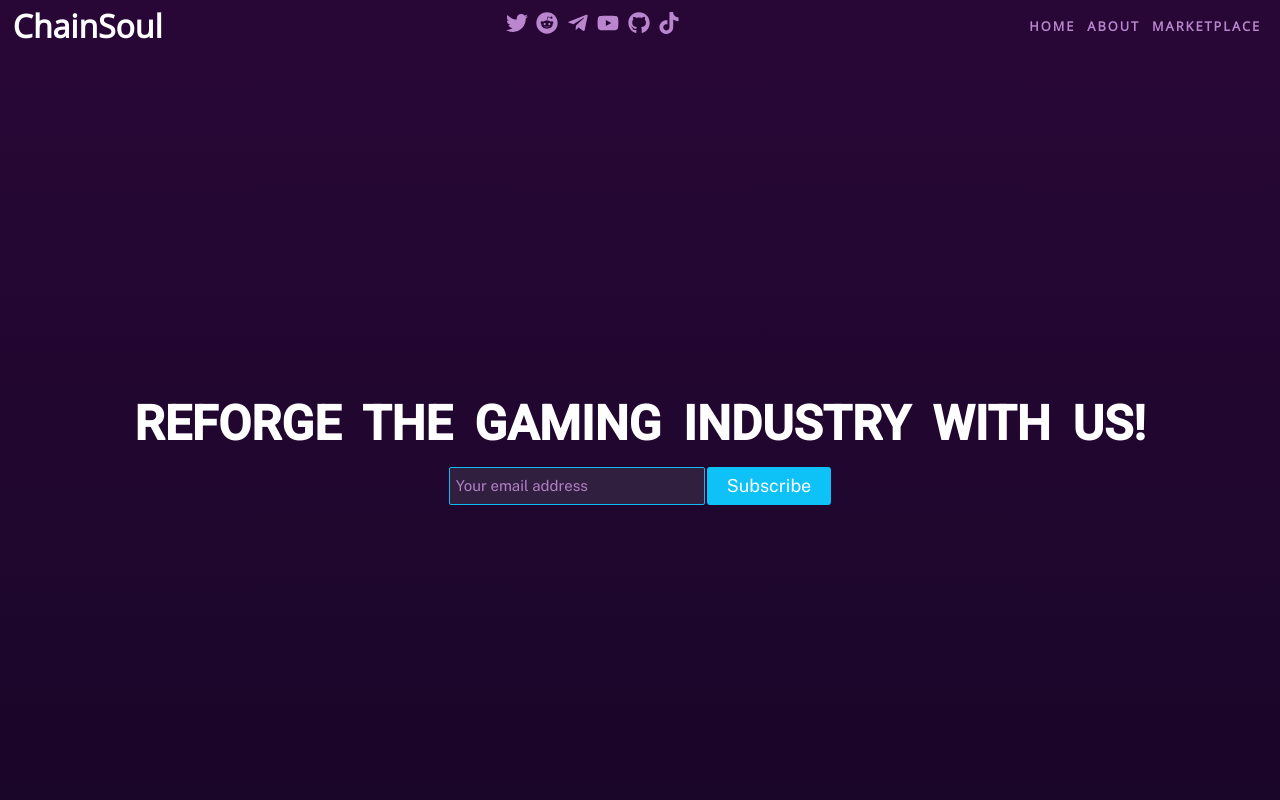
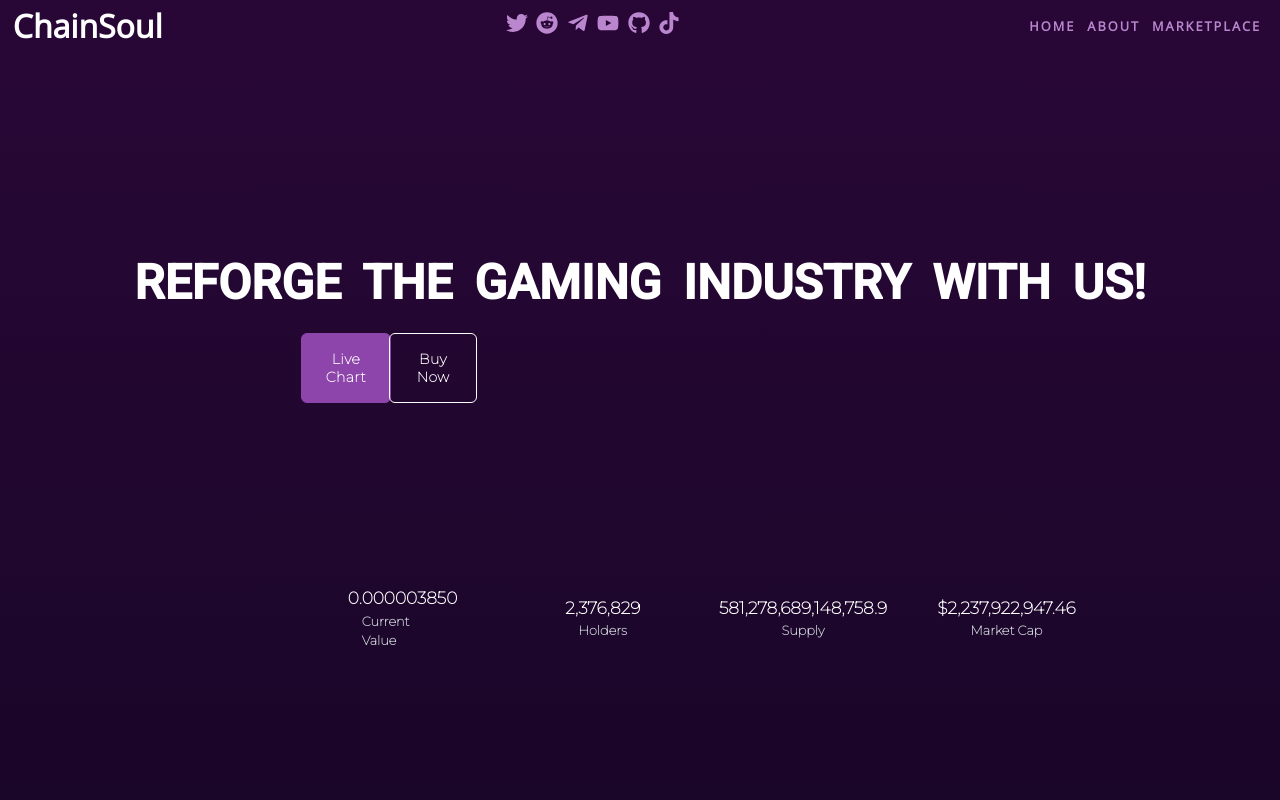
Before and after one commit to ChainSoul-Studio/Website, a Next.js app in the folder app/: page / in a window 1280 px wide. Shown: the top 800 px of the page. Built offline with nearby package versions, Linux system fonts and the light colour scheme.

Commit message:
Multiple changes for Hero Section, Team Section, and scalable layout.

```diff
--- a/app/pages/_document.js
+++ b/app/pages/_document.js
@@ -27,6 +27,8 @@
             href="https://fonts.googleapis.com/css2?family=Public+Sans&display=swap"
             rel="stylesheet"
           />
+
+<link href="https://fonts.googleapis.com/css2?family=Montserrat:wght@100&display=swap" rel="stylesheet" />
         </Head>
         <body>
           <Main />
--- a/app/pages/index.js
+++ b/app/pages/index.js
@@ -32,14 +32,36 @@
         <div className={styles.heroContent}>
           <div className={styles.heroTitle}>
             <h1>Reforge the gaming industry with us!</h1>
-              <form className={styles.form}>
-                <div className={styles.formField}>
-                  <input type='email' placeholder='Your email address' title='Please enter a valid email address' />
+              <div className={styles.heroButtonsContainer}>
+                <div className={styles.liveChartButton}>
+                  <button href='/'>
+                    Live Chart
+                  </button>
                 </div>
-                <div className={styles.formButton}>
-                  <button type='submit'>Subscribe</button>
+                <div className={styles.buyButton}>
+                  <button href='/'>
+                    Buy Now
+                  </button>
                 </div>
-              </form>
+              </div>
+          </div>
+          <div className={styles.tokenStats}>
+            <div className={styles.statContainer}>
+              <p className={styles.statValue}>0.000003850</p>
+              <p className={styles.statDescription}>Current Value</p>
+            </div>
+            <div className={styles.statContainer}>
+              <p className={styles.statValue}>2,376,829</p>
+              <p className={styles.statDescription}>Holders</p>
+            </div>
+            <div className={styles.statContainer}>
+              <p className={styles.statValue}>581,278,689,148,758.9</p>
+              <p className={styles.statDescription}>Supply</p>
+            </div>
+            <div className={styles.statContainer}>
+              <p className={styles.statValue}>$2,237,922,947.46</p>
+              <p className={styles.statDescription}>Market Cap</p>
+            </div>
           </div>
         </div>
       </div>
@@ -115,7 +137,7 @@
           </p>
           <br></br>
           <br></br>
-          <h1>Want to support our ChainSoul?</h1>
+          <h1>Want to support ChainSoul?</h1>
           <p>
             Join/follow/subscribe to our Twitter, Discord, Youtube, Twitch, and
             TikTok. You can also reach out to us at{" "}
@@ -240,6 +262,60 @@
           </div>
         </div>
       </div>
+      <div className={styles.footer}>
+        <div className={styles.footerHero}>
+          <h1>ChainSoul</h1>
+          <h2>The ChainSoul Studio is a community driven, industry changing solution for gamers and game creators.</h2>
+        </div>
+        <div className={styles.footerLinks}>
+          <h2>Community</h2>
+          <a href='/'>
+            Discord
+          </a>
+          <a href='/'>
+            Telegram
+          </a>
+          <a href='/'>
+            YouTube
+          </a>
+          <a href='/'>
+            Twitch
+          </a>
+          <a href='/'>
+            TikTok
+          </a>
+        </div>
+        <div className={styles.footerLinks}>
+          <h2>Social</h2>
+          <a href='/'>
+            Facebook
+          </a>
+          <a href='/'>
+            Twitter
+          </a>
+          <a href='/'>
+            Instagram
+          </a>
+          <a href='/'>
+            LinkedIn
+          </a>
+        </div>
+        <div className={styles.footerLinks}>
+          <h2>Resources</h2>
+          <a href='/'>
+            Contract
+          </a>
+          <a href='/'>
+            White paper
+          </a>
+          <a href='/'>
+            Brand
+          </a>
+        </div>
+      </div>
+      <div className={styles.footerCopyright}>
+
+      </div>
     </>
   );
 }
--- a/app/styles/Home.module.css
+++ b/app/styles/Home.module.css
@@ -10,6 +10,7 @@
   display: flex;
   justify-content: center;
   align-items: center;
+  flex-direction: column;
 }
 
 .heroTitle {
@@ -417,3 +418,165 @@
   padding: 2%;
   margin-bottom: 30px;
 }
+
+.footer {
+  width: 100%;
+  height: 25vh;
+  background-color: #192136;
+  display: flex;
+  justify-content: center;
+  align-items: center;
+}
+
+.footerHero {
+  width: 30%;
+  height: 100%;
+  display: flex;
+  justify-content: flex-start;
+  flex-direction: column;
+  padding-left: 2%;
+}
+
+.footerHero h1 {
+  color: #fff;
+  font-family: 'Roboto';
+  font-size: 26px;
+  padding-bottom: 3%;
+  padding-top: 5%;
+}
+
+.footerHero h2 {
+  color: #DDDDDD;
+  font-size: 16px;
+}
+
+.footerLinks {
+  width: 15%;
+  height: 100%;
+  display: flex;
+  justify-content: flex-start;
+  flex-direction: column;
+  padding-left: 2%;
+}
+
+.footerLinks h2 {
+  color: #fff;
+  font-family: 'Public Sans', sans-serif;
+  font-size: 17px;
+  padding-bottom: 3%;
+  padding-top: 11%;
+}
+
+.footerLinks a {
+  width: 40%;
+  padding: 2px 0px;
+  font-family: 'Public Sans', sans-serif;
+  color: #848482;
+  transition: .3s;
+  font-size: 13.6px;
+}
+
+.footerLinks a:hover {
+  color: #fff;
+  transition: .3s;
+}
+
+.heroButtonsContainer {
+  width: 53%;
+  height: 8vh;
+  display: flex;
+  align-items: center;
+  padding-top: 4%;
+}
+
+.liveChartButton {
+  width: 13%;
+}
+
+.liveChartButton button {
+  padding-top: 16px;
+  padding-bottom: 16px;
+  padding-left: 24px;
+  padding-right: 24px;
+  margin: 0px 8px 0px 0px;
+  letter-spacing: 0.40px;
+  border-radius: 6px;
+  font-size: 14px;
+  font-weight: 600;
+  font-family: 'Montserrat', sans-serif;
+  color: #fff;
+  background-color: #8D44AB;
+  cursor: pointer;
+  transition: .4s;
+  border: 1px solid #8D44AB;
+}
+
+.liveChartButton button:hover {
+  transition: .4s;
+  opacity: .7;
+}
+
+.buyButton {
+  width: 13%;
+}
+
+.buyButton button {
+  padding-top: 16px;
+  padding-bottom: 16px;
+  padding-left: 24px;
+  padding-right: 24px;
+  letter-spacing: 0.40px;
+  border: none;
+  border-radius: 6px;
+  font-size: 14px;
+  font-weight: 600;
+  font-family: 'Montserrat', sans-serif;
+  color: #fff;
+  background-color: transparent;
+  cursor: pointer;
+  transition: .4s;
+  border: 1px solid #fff;
+}
+
+.buyButton button:hover {
+  transition: .4s;
+  background-color: #fff;
+  color: black;
+}
+
+.tokenStats {
+  width: 53%;
+  height: 10vh;
+  margin-bottom: 15%;
+  display: flex;
+  justify-content: space-evenly;
+  align-items: center;
+}
+
+.statContainer {
+  height: 100%;
+  width: 20%;
+  display: flex;
+  justify-content: center;
+  align-items: center;
+  flex-direction: column;
+  padding: 4%;
+  margin-left: 5%;
+  margin-right: 5%;
+}
+
+.statContainer .statValue {
+  color: #fff;
+  font-family: 'Montserrat', sans-serif;
+  font-size: 17px;
+  line-height: 1.5;
+  font-weight: 600;
+}
+
+.statContainer .statDescription {
+  color: #ced4da;
+  font-family: 'Montserrat', sans-serif;
+  font-size: 12.8px;
+  font-weight: 600;
+  line-height: 1.5;
+}
```
